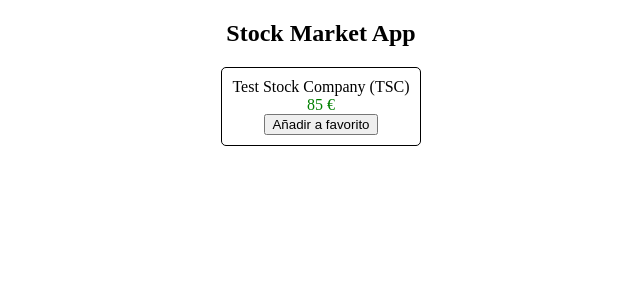
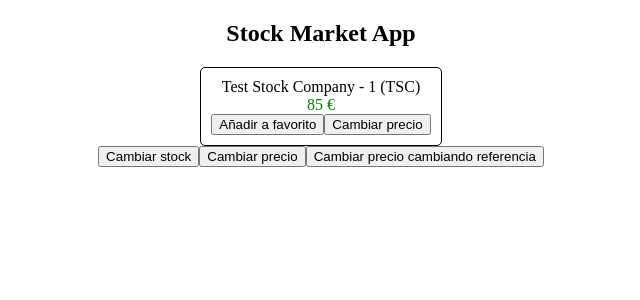
Before and after one commit to acovex/angularFundamentals, an Angular app in the folder curso-angular/: page / in a window 1280 px wide. Shown: the top 300 px of the page, without its empty margins (319-959 px from the left). Built offline with nearby package versions, Linux system fonts and the light colour scheme.

Commit message:
ChangeDetection -> on push

```diff
--- a/curso-angular/src/app/shared/stocks/stock-item/stock-item.component.html
+++ b/curso-angular/src/app/shared/stocks/stock-item/stock-item.component.html
@@ -4,4 +4,5 @@
     {{stock.price}} €
   </div>
   <button (click)="toogleFavoriteView($event)" [disabled]="stock.favorite">Añadir a favorito</button>
+  <button (click)="changeStockPrice()">Cambiar precio</button>
 </div>
--- a/curso-angular/src/app/shared/stocks/stock-item/stock-item.component.ts
+++ b/curso-angular/src/app/shared/stocks/stock-item/stock-item.component.ts
@@ -1,10 +1,11 @@
-import { Component, OnInit, Input, Output, EventEmitter } from '@angular/core';
+import { Component, OnInit, Input, Output, EventEmitter, ChangeDetectionStrategy } from '@angular/core';
 import { Stock } from '../../models/stock.model';
 
 @Component({
   selector: 'app-stock-item',
   templateUrl: './stock-item.component.html',
-  styleUrls: ['./stock-item.component.scss']
+  styleUrls: ['./stock-item.component.scss'],
+  changeDetection: ChangeDetectionStrategy.OnPush
 })
 export class StockItemComponent implements OnInit {
 
@@ -22,4 +23,8 @@ export class StockItemComponent implements OnInit {
     this.toggleFavorite.emit(this.stock);
   }
 
+  public changeStockPrice() {
+    this.stock.price += 5;
+  }
+
 }
--- a/curso-angular/src/app/shared/stocks/stocks.component.html
+++ b/curso-angular/src/app/shared/stocks/stocks.component.html
@@ -1,6 +1,11 @@
 <section>
   <h1>{{title}}</h1>
-  <app-stock-item [stock]="stock"
-  (toggleFavorite)="toggleFavorite($event)">
-</app-stock-item>
+  <app-stock-item [stock]="stock" (toggleFavorite)="onToggleFavorite($event)">
+  </app-stock-item>
+  <div>
+    <button (click)="changeStockObject()">Cambiar stock</button>
+    <button (click)="changeStockPrice()">Cambiar precio</button>
+    <button (click)="changeStockPrice(true)">Cambiar precio cambiando referencia</button>
+  </div>
+
 </section>
--- a/curso-angular/src/app/shared/stocks/stocks.component.ts
+++ b/curso-angular/src/app/shared/stocks/stocks.component.ts
@@ -1,4 +1,4 @@
-import { Component, OnInit } from '@angular/core';
+import { Component, OnInit, ChangeDetectorRef } from '@angular/core';
 import { Stock } from '../models/stock.model';
 
 @Component({
@@ -9,18 +9,45 @@ import { Stock } from '../models/stock.model';
 export class StocksComponent implements OnInit {
   public title: string;
   public stock: Stock;
+  private counter: number;
 
-  constructor() {
+  constructor(private cdr: ChangeDetectorRef) {
     this.title = 'Stock Market App';
+    this.counter = 1;
   }
 
   ngOnInit(): void {
-    this.stock = new Stock('Test Stock Company', 'TSC', 85, 80);
+    this.stock = new Stock('Test Stock Company - ' + this.counter++,
+      'TSC', 85, 80);
   }
 
-  public toggleFavorite(stock: Stock) {
-    stock.favorite = !stock.favorite;
-    console.log('Cambiando el el estado del stock', this.stock, stock);
+  onToggleFavorite(stock: Stock) {
+    // This will update the value in the stock item component
+    // Because it is triggered as a result of an event
+    // binding from the stock item component
+    this.stock.favorite = !this.stock.favorite;
   }
 
+  changeStockObject() {
+    // This will update the value in the stock item component
+    // Because we are creating a new reference for the stock input
+    this.stock = new Stock('Test Stock Company - ' + this.counter++,
+      'TSC', 85, 80);
+  }
+
+  changeStockPrice(cambiandoReferencia?: boolean) {
+    // This will not update the value in the stock item component
+    // because it is changing the same reference and angular will
+    // not check for it in the OnPush change detection strategy.
+    this.stock.price += 10;
+    if (cambiandoReferencia) {
+    // This will update the value in the stock item component
+    // Because we are creating a new reference for the stock input
+      const favorite = this.stock.favorite;
+      this.stock = new Stock(this.stock.name, this.stock.code, this.stock.price, this.stock.previousPrice);
+      this.stock.favorite = favorite;
+    }
+  }
+
+
 }
```
